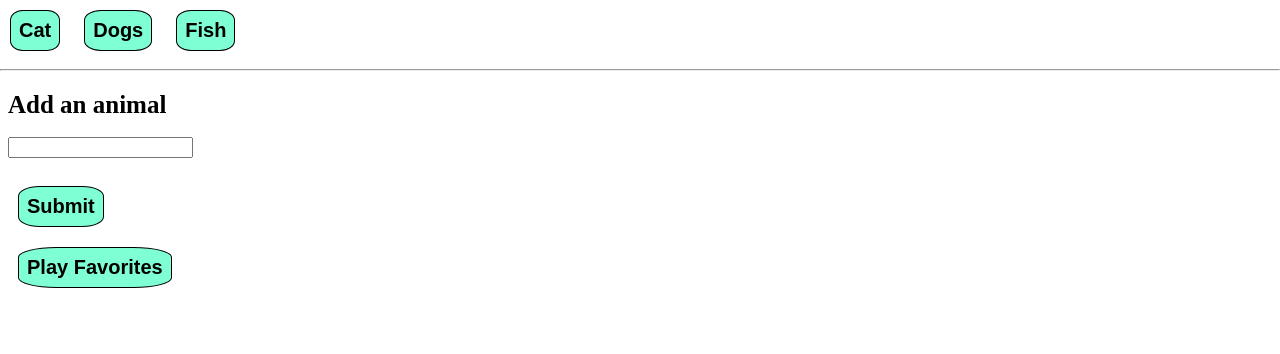
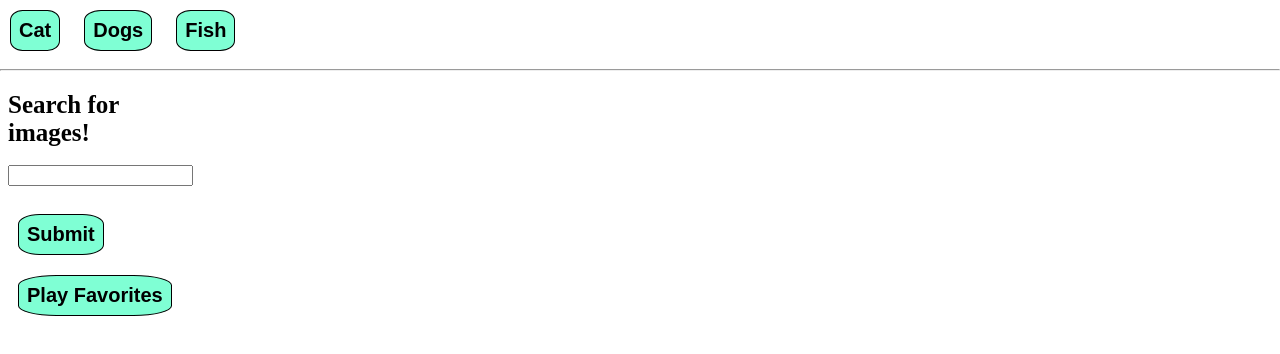
Before and after one commit to armjim14/Gif-HW, a plain HTML site: page index.html in a window 1280 px wide. Drawn offline with nearby package versions, Linux system fonts and the light colour scheme.

Commit message:
Changed title

```diff
--- a/index.html
+++ b/index.html
@@ -21,7 +21,7 @@
 <hr>
 
 <div id="form">
-    <p id="para">Add an animal</p><br>
+    <p id="para">Search for images!</p><br>
     <input type="text" id="user"><br><br>
     <input type="button" id="add-button" value="Submit"><br>
     <input type="button" id="play-fav" value="Play Favorites">
```
